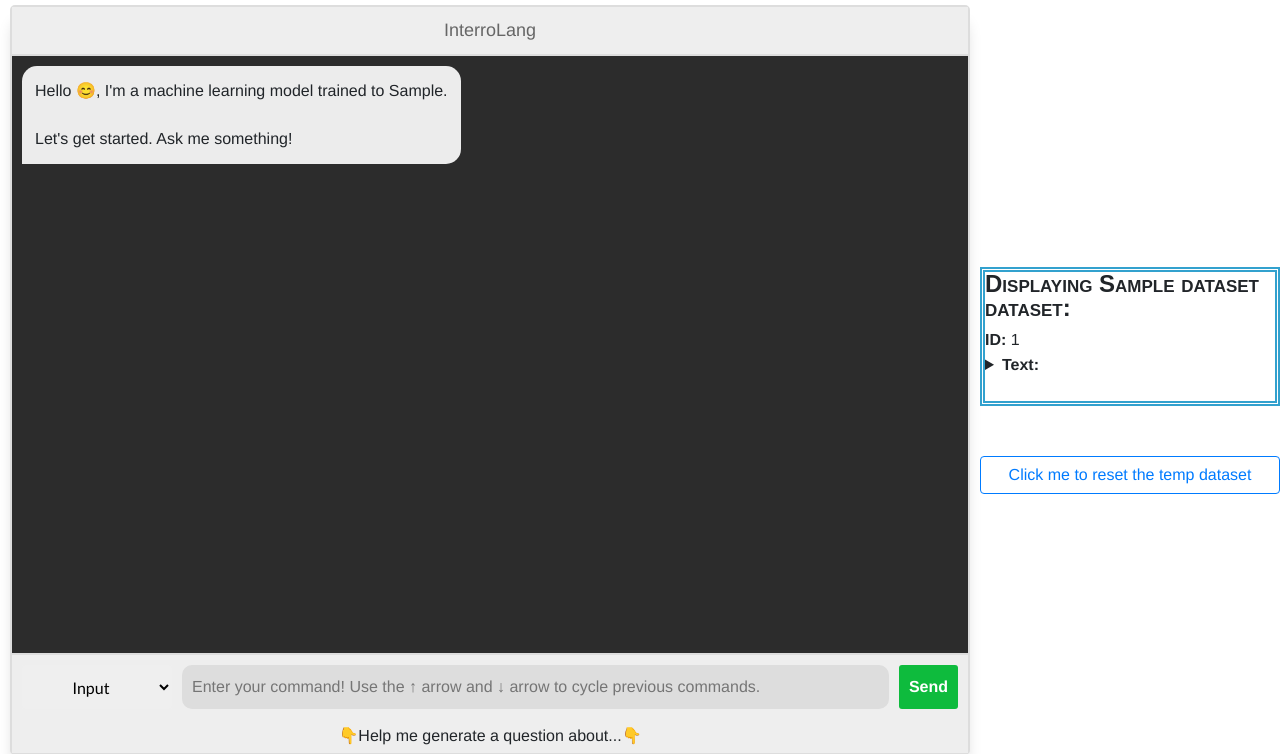
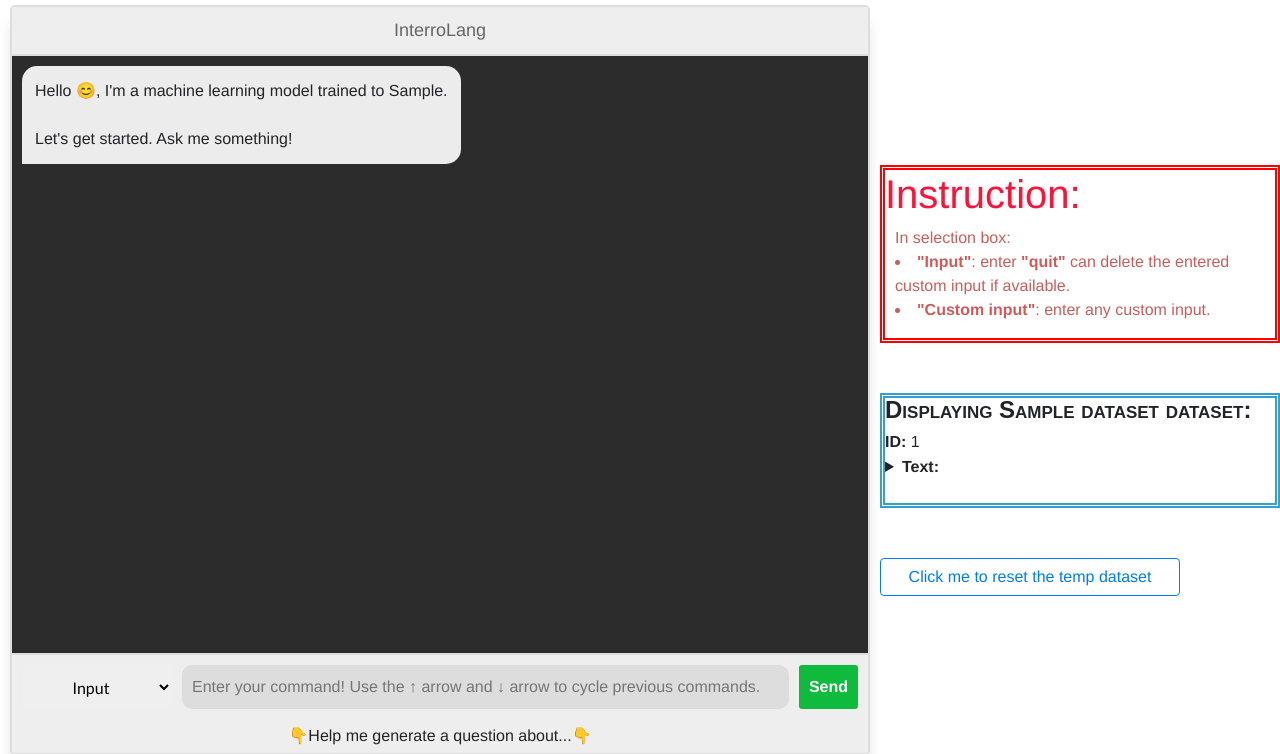
Before and after one commit to DFKI-NLP/InterroLang, a Python web app: template templates/index.html in a window 1280 px wide. Shown: the top 754 px of the page. Run offline with Jinja, Linux system fonts and the light colour scheme; the template is opened without the code that fills it: most values are stand-ins (such as "Sample title", 1, 10 or a date in 2020); some libraries are stand-ins or nearby versions.

Commit message:
add instructions

```diff
--- a/templates/index.html
+++ b/templates/index.html
@@ -74,9 +74,17 @@
     </section>
 
     <div>
+        <div style="border: thick red double; width: 400px">
+            <h1 style="color: #ff1238">Instruction:</h1>
+            <ul style="color: indianred">
+                In selection box:
+                <li><b>"Input"</b>: enter <b>"quit"</b> can delete the entered custom input if available.</li>
+                <li><b>"Custom input"</b>: enter any custom input.</li>
+            </ul>
+        </div>
         <!-- Displaying data -->
         <!-- Referring jinja2 syntax -->
-        <div id="show_data" style="border: thick #32a1ce double">
+        <div id="show_data" style="border: thick #32a1ce double; margin-top: 50px">
             <h1 style="font: small-caps bold 24px/1 sans-serif">Displaying {{dataset}} dataset: </h1>
             {% for entry in entries %}
                 {% if dataset == 'boolq' %}
```
